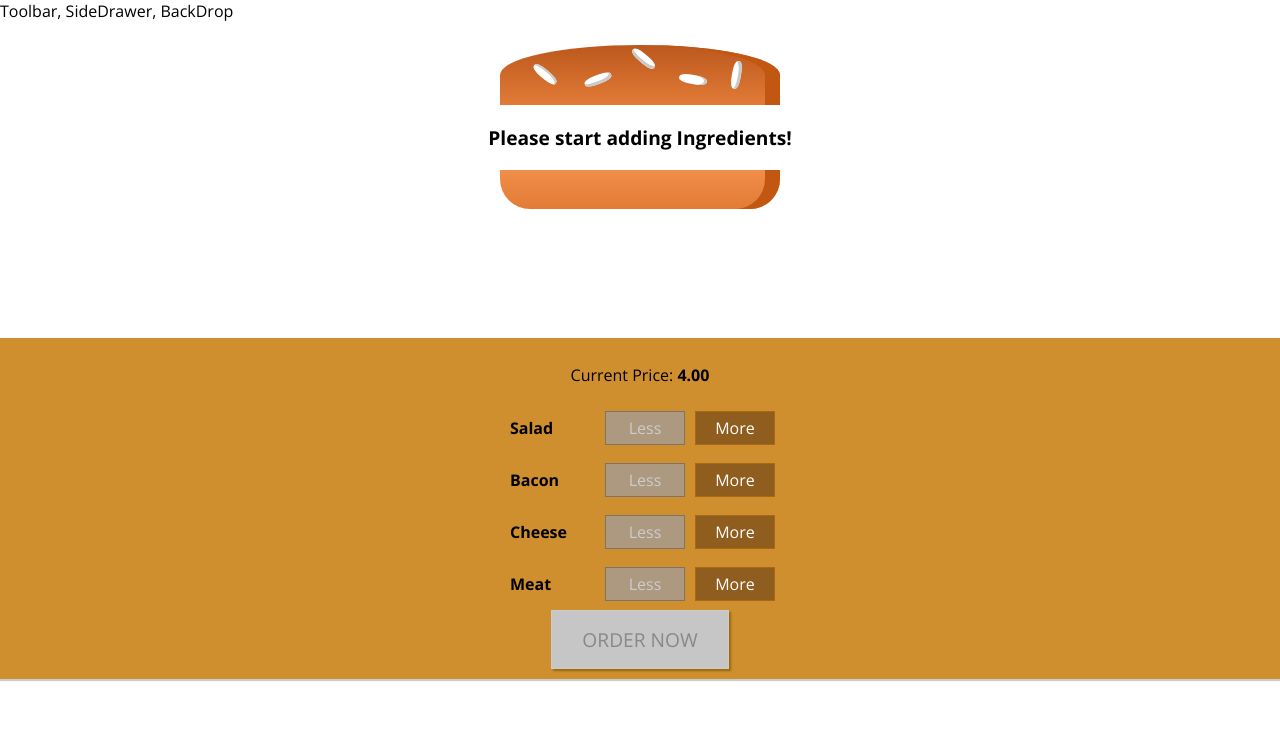
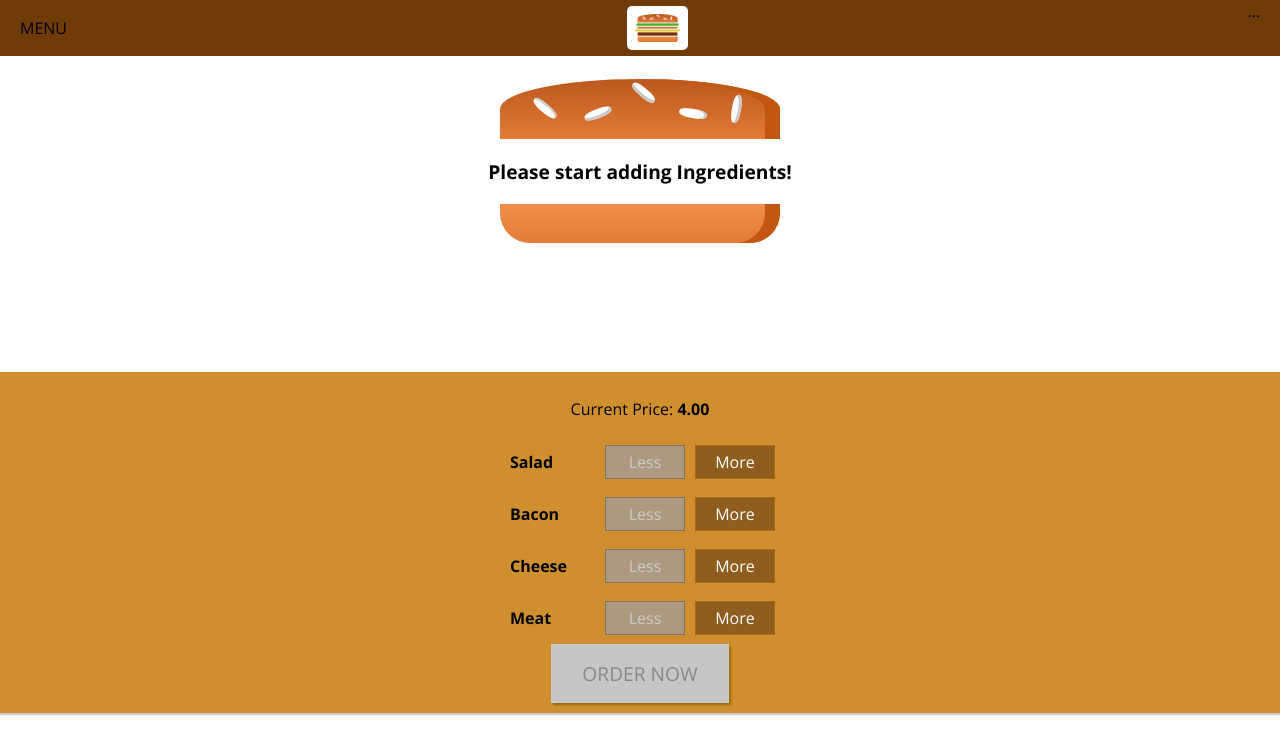
Before and after one commit to Yves848/BurgerBuilder, a React app: page / in a window 1280 px wide. Shown: the top 754 px of the page. Built offline with nearby package versions, Linux system fonts and the light colour scheme.

Commit message:
section 8 session 133

```diff
--- a/src/components/Burger/BuildControls/OrderSummary/OrderSummary.js
+++ b/src/components/Burger/BuildControls/OrderSummary/OrderSummary.js
@@ -19,6 +19,7 @@
       <h3>Your Order</h3>
       <p>A delicious burger with the following ingredients:</p>
       <ul>{ingredientSummary}</ul>
+      <p><strong>Total Price: {props.price.toFixed(2)}</strong></p>
       <p>Continue to Checkout ?</p>
       <Button clicked={props.purchaseCancelled} btnType="Danger">CANCEL</Button>
       <Button clicked={props.purchaseContinued} btnType="Success">CONTINUE</Button>
--- a/src/components/Layout/Layout.css
+++ b/src/components/Layout/Layout.css
@@ -1,3 +1,3 @@
 .Content {
-  margin-top: 16px;
+  margin-top: 72px;
 }
--- a/src/components/Layout/Layout.js
+++ b/src/components/Layout/Layout.js
@@ -2,10 +2,12 @@
 
 import Aux from '../../hoc/_Aux';
 import classes from './Layout.css';
+import Toolbar from '../Navigation/Toolbar/Toolbar';
 
 const layout = props => (
   <Aux>
-    <div>Toolbar, SideDrawer, BackDrop</div>
+    <Toolbar></Toolbar>
+
     <main className={classes.Content}>{props.children}</main>
   </Aux>
 );
--- /dev/null
+++ b/src/components/Logo/Logo.css
@@ -0,0 +1,11 @@
+.Logo {
+  background-color: white;
+  padding: 8px;
+  height: 80%;
+  box-sizing: border-box;
+  border-radius: 5px;
+}
+
+.Logo img {
+  height: 100%;
+}
--- /dev/null
+++ b/src/components/Logo/Logo.js
@@ -0,0 +1,13 @@
+import React from 'react';
+import burgerLogo from '../../assets/Images/burger-logo.png';
+import classes from './Logo.css';
+
+const logo = (props) => {
+  return (
+    <div className={classes.Logo}>
+      <img src={burgerLogo} alt=""MyBurger/>
+    </div>
+  );
+}
+
+export default logo;
--- /dev/null
+++ b/src/components/Navigation/Toolbar/Toolbar.css
@@ -0,0 +1,18 @@
+.Toolbar {
+  height: 56px;
+  width: 100%;
+  position: fixed;
+  top: 0;
+  left:0;
+  background-color: #703b09;
+  display: flex;
+  justify-content: space-between;
+  align-items: center;
+  padding: 0 20px;
+  box-sizing: border-box;
+  z-index: 90;
+}
+
+.Toolbar nav {
+  height: 100%;
+}
--- /dev/null
+++ b/src/components/Navigation/Toolbar/Toolbar.js
@@ -0,0 +1,17 @@
+import React from 'react'
+import classes from './Toolbar.css';
+import Logo from '../../Logo/Logo';
+
+const toolbar = (props) => {
+  return (
+    <header className={classes.Toolbar}>
+      <div>MENU</div>
+      <Logo></Logo>
+      <nav>
+        ...
+      </nav>
+    </header>
+  );
+}
+
+export default toolbar;
--- a/src/containers/BurgerBuilder/BurgerBuilder.js
+++ b/src/containers/BurgerBuilder/BurgerBuilder.js
@@ -109,6 +109,7 @@
           <OrderSummary
             purchaseCancelled={this.purchaseCancelHandler}
             purchaseContinued={this.purchaseContinueHandler}
+            price={this.state.totalPrice}
             ingredients={this.state.ingredients}
             />
         </Modal>
```
Also changed, not shown: src/assets/Images/burger-logo.png (added).
